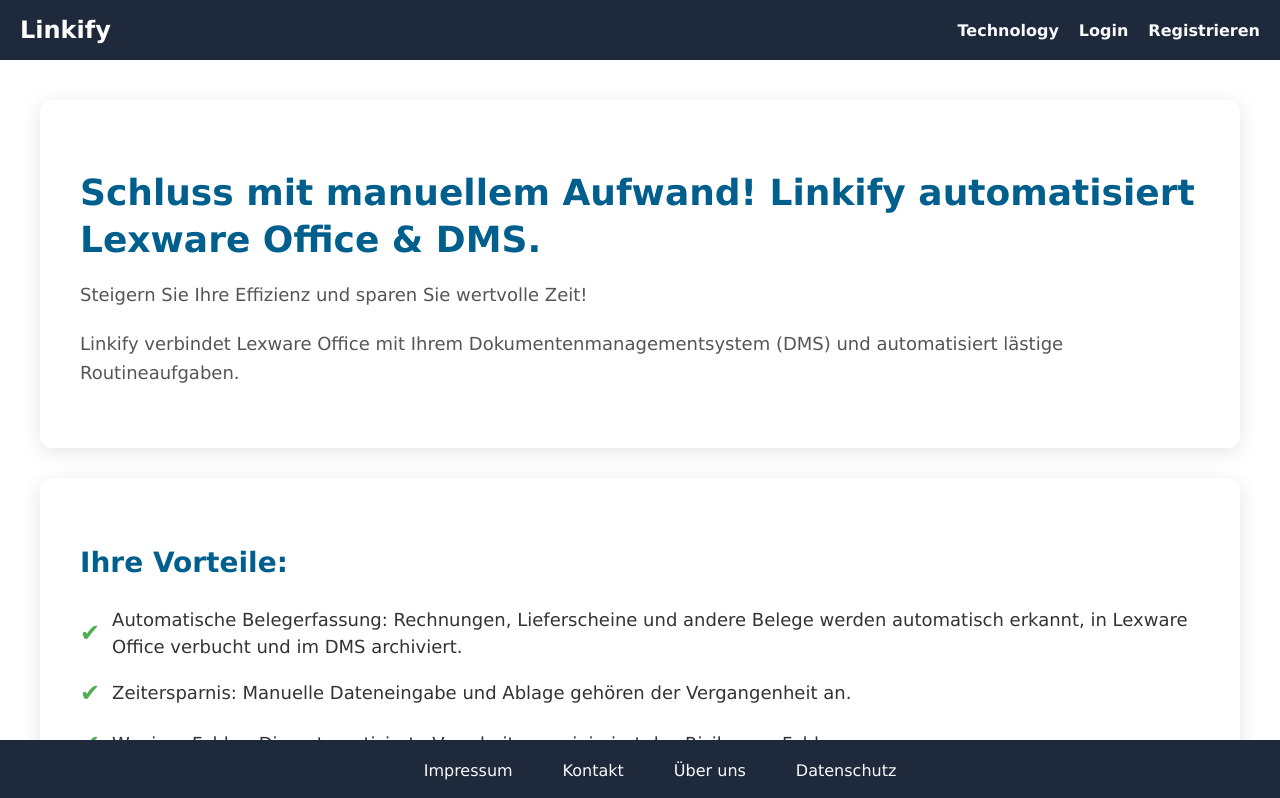
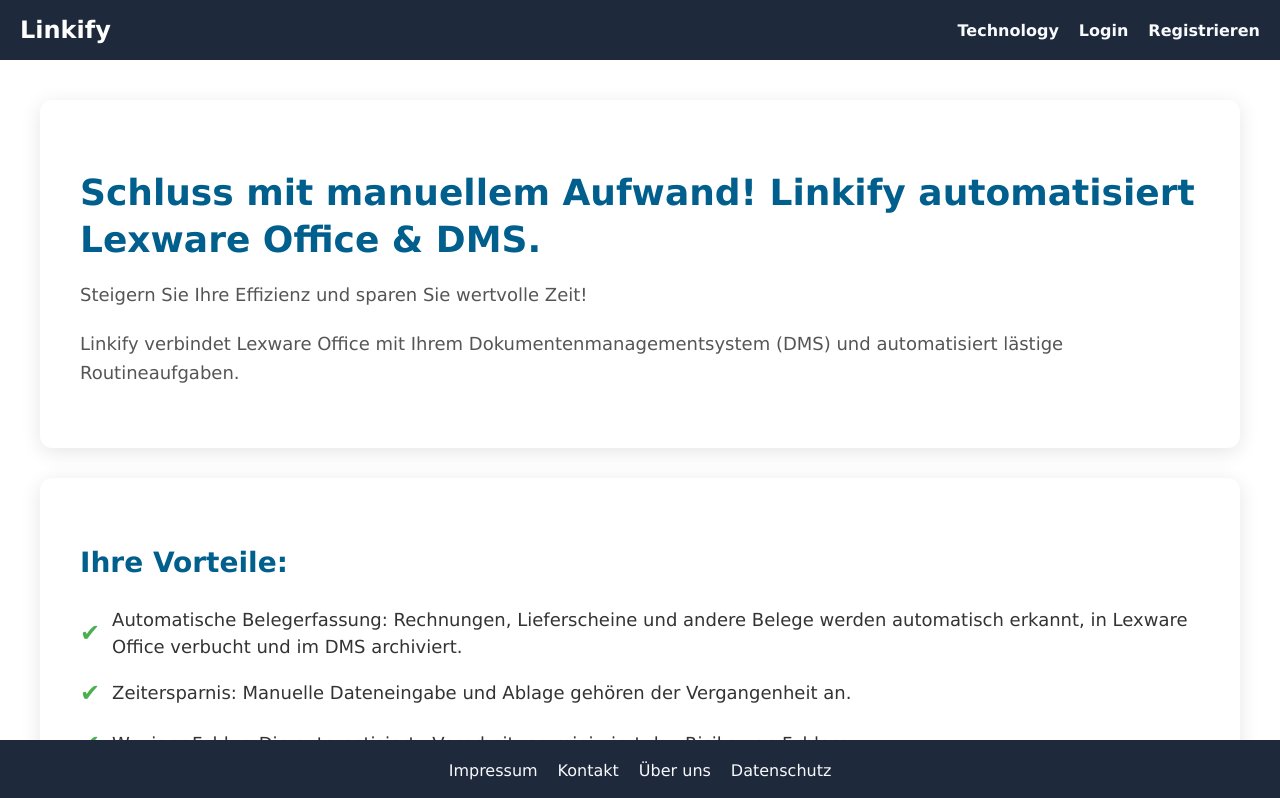
Before and after one commit to RalfHof/nextjs-boilerplate, a Next.js app: page /info in a window 1280 px wide. Shown: the top 798 px of the page. Built offline with nearby package versions, Linux system fonts and the light colour scheme.

Commit message:
New Feautes Akin

```diff
--- a/src/globals.css
+++ b/src/globals.css
@@ -92,7 +92,9 @@
   list-style: none;
   display: flex;
   justify-content: center;
-  gap: 50px;
+  gap: 20px;
+  margin: 0;
+  padding: 0;
 }
 
 .footer-links a {
```
